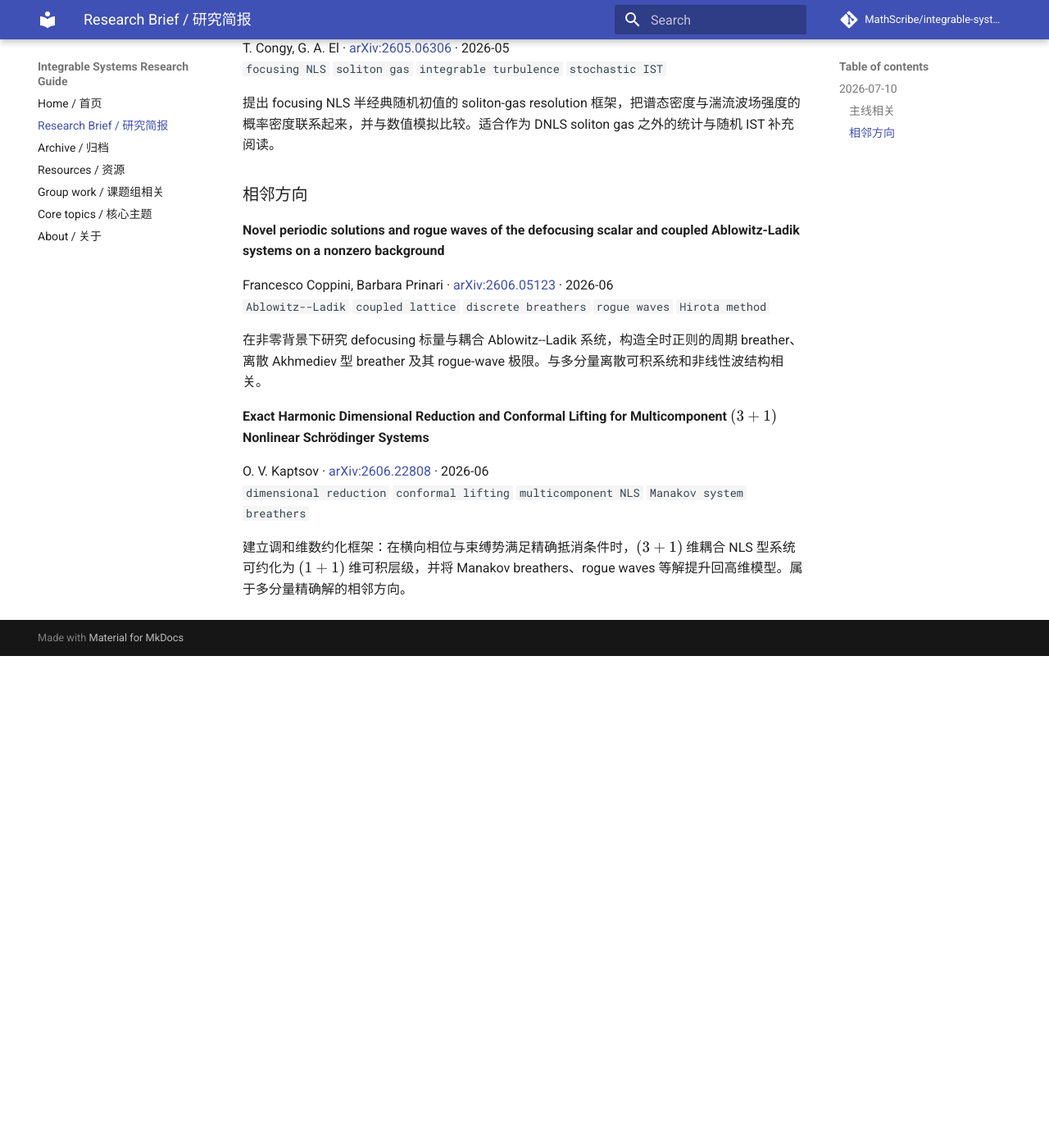
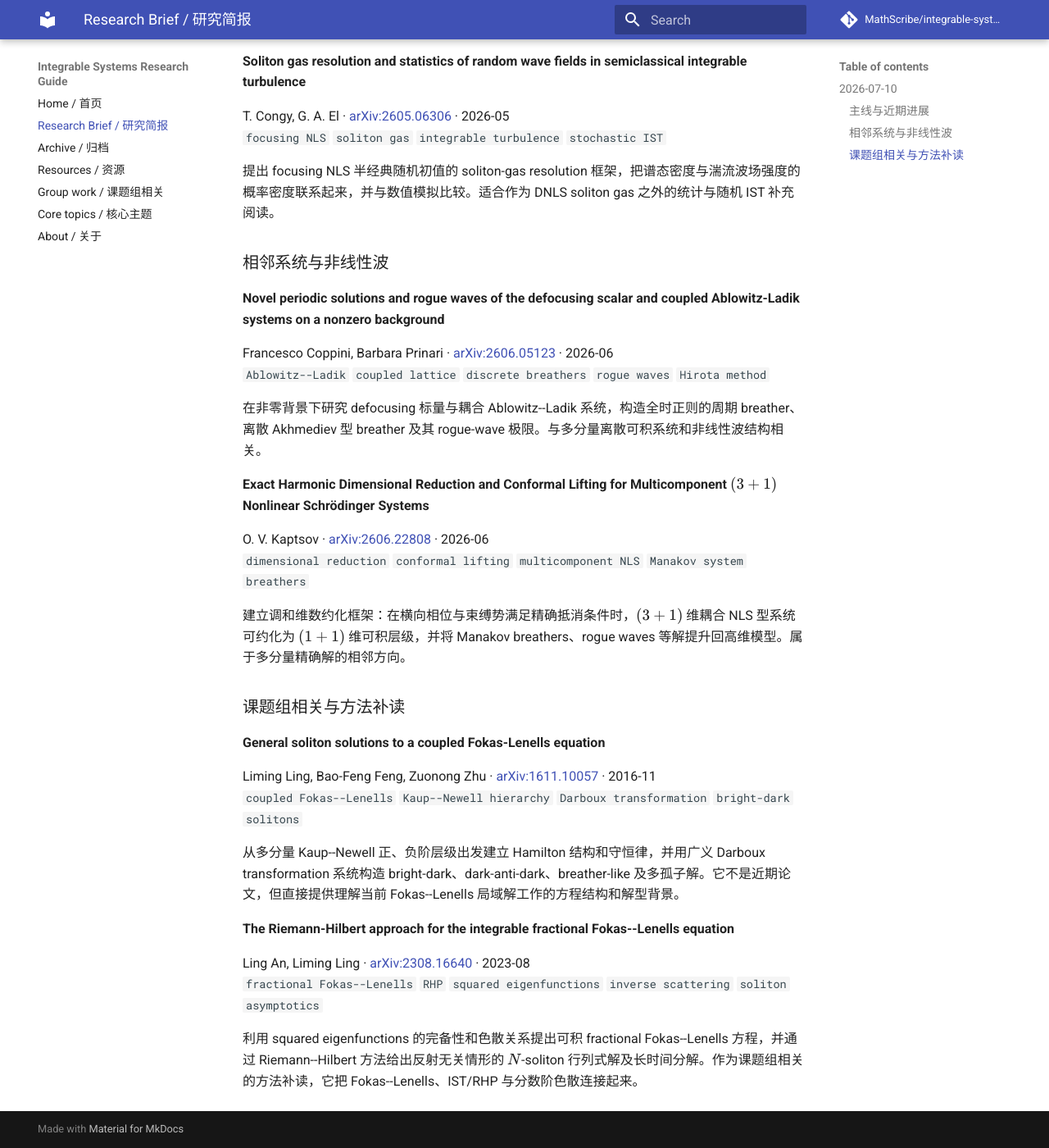
Before and after one commit to MathScribe/integrable-systems-guide, an MkDocs documentation site: the page built from docs/radar/latest.md, in a window 1280 px wide and 1400 px high, scrolled down 715 px. Shown: the whole window at 82% size. Built offline with MkDocs 1.6.1 and Material for MkDocs 9.7.7, drawn with Linux system fonts in a browser that asks for light colours; comment, search, counter and statistics services are not loaded; before the commit the page ends 1515 px from its top, so only the background shows below that; some of the changed text lies outside the part shown.

Commit message:
Build a mixed-source reading brief for July 10

```diff
--- a/docs/radar/latest.md
+++ b/docs/radar/latest.md
@@ -7,14 +7,16 @@
 
 ## 2026-07-10
 
-### 主线相关
+本期按“今天值得读”组织，而不是按上传时间排序：包含正式期刊版本、近期预印本、较早但高度相关的课题组工作和方法补读。
+
+### 主线与近期进展
 
 **Painlevé XXXIV asymptotics for the defocusing nonlinear Schrödinger equation with a finite-genus algebro-geometric background**
 
-Engui Fan, Gaozhan Li, Yiling Yang, Lun Zhang · [arXiv:2602.13589](https://arxiv.org/abs/2602.13589) · 2026-02
+Engui Fan, Gaozhan Li, Yiling Yang, Lun Zhang · [doi:10.1007/s00208-026-03322-x](https://doi.org/10.1007/s00208-026-03322-x) · 2026
 `defocusing NLS` `finite-genus background` `RHP` `Painlevé XXXIV` `long-time asymptotics`
 
-研究有限亏格代数几何背景上的 defocusing NLS 初值问题，通过非线性 steepest descent 得到四个时空区域的长时间渐近；两个过渡区的次阶项为 $\mathcal{O}(t^{-1/3})$，系数由 Painlevé XXXIV 超越函数刻画。与有限带背景、RHP 渐近和过渡区分析直接相关。
+研究有限亏格代数几何背景上的 defocusing NLS 初值问题，通过非线性 steepest descent 得到四个时空区域的长时间渐近；两个过渡区的次阶项为 $\mathcal{O}(t^{-1/3})$，系数由 Painlevé XXXIV 超越函数刻画。这里链接正式期刊 DOI，而不是只把它当作 arXiv 新稿。
 
 **Soliton gas resolution and statistics of random wave fields in semiclassical integrable turbulence**
 
@@ -23,7 +25,7 @@
 
 提出 focusing NLS 半经典随机初值的 soliton-gas resolution 框架，把谱态密度与湍流波场强度的概率密度联系起来，并与数值模拟比较。适合作为 DNLS soliton gas 之外的统计与随机 IST 补充阅读。
 
-### 相邻方向
+### 相邻系统与非线性波
 
 **Novel periodic solutions and rogue waves of the defocusing scalar and coupled Ablowitz-Ladik systems on a nonzero background**
 
@@ -38,3 +40,19 @@
 `dimensional reduction` `conformal lifting` `multicomponent NLS` `Manakov system` `breathers`
 
 建立调和维数约化框架：在横向相位与束缚势满足精确抵消条件时，$(3+1)$ 维耦合 NLS 型系统可约化为 $(1+1)$ 维可积层级，并将 Manakov breathers、rogue waves 等解提升回高维模型。属于多分量精确解的相邻方向。
+
+### 课题组相关与方法补读
+
+**General soliton solutions to a coupled Fokas-Lenells equation**
+
+Liming Ling, Bao-Feng Feng, Zuonong Zhu · [arXiv:1611.10057](https://arxiv.org/abs/1611.10057) · 2016-11
+`coupled Fokas--Lenells` `Kaup--Newell hierarchy` `Darboux transformation` `bright-dark solitons`
+
+从多分量 Kaup--Newell 正、负阶层级出发建立 Hamilton 结构和守恒律，并用广义 Darboux transformation 系统构造 bright-dark、dark-anti-dark、breather-like 及多孤子解。它不是近期论文，但直接提供理解当前 Fokas--Lenells 局域解工作的方程结构和解型背景。
+
+**The Riemann-Hilbert approach for the integrable fractional Fokas--Lenells equation**
+
+Ling An, Liming Ling · [arXiv:2308.16640](https://arxiv.org/abs/2308.16640) · 2023-08
+`fractional Fokas--Lenells` `RHP` `squared eigenfunctions` `inverse scattering` `soliton asymptotics`
+
+利用 squared eigenfunctions 的完备性和色散关系提出可积 fractional Fokas--Lenells 方程，并通过 Riemann--Hilbert 方法给出反射无关情形的 $N$-soliton 行列式解及长时间分解。作为课题组相关的方法补读，它把 Fokas--Lenells、IST/RHP 与分数阶色散连接起来。
```
